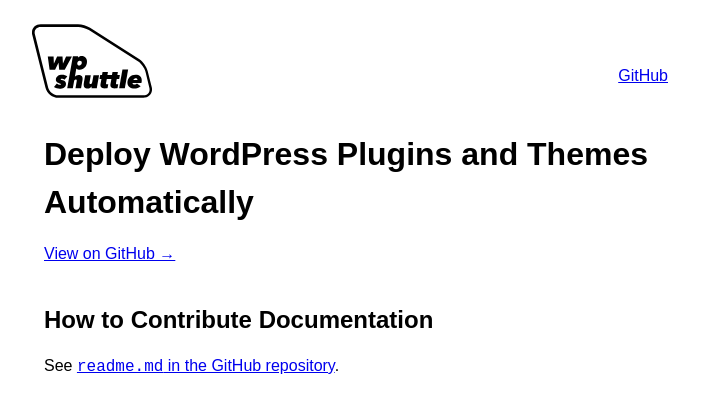
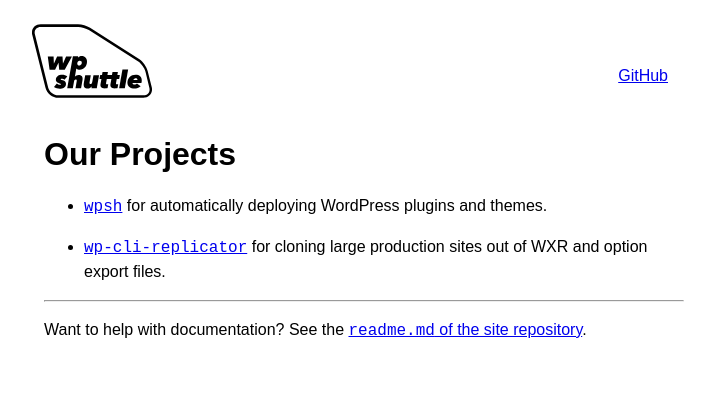
Before and after one commit to wpsh/wpsh.org, a Jekyll site: the page built from docs/index.md, in a window 1280 px wide. Shown: the top 413 px of the page, without its empty margins (284-999 px from the left). Built offline with Jekyll 4.4.1, drawn with Linux system fonts in a browser that asks for light colours.

Commit message:
Make it a project index page instead

```diff
--- a/docs/index.md
+++ b/docs/index.md
@@ -1,12 +1,13 @@
 ---
-title: Automatic Deployments for WordPress Plugins and Themes
+title: Awesome Tools for WordPress Development
 ---
 
-# Deploy WordPress Plugins and Themes Automatically
+# Our Projects
 
-[View on GitHub →](https://github.com/wpsh/wpsh)
+- [`wpsh`](https://github.com/wpsh/wpsh) for automatically deploying WordPress plugins and themes.
 
+- [`wp-cli-replicator`](https://github.com/wpsh/wp-cli-replicator) for cloning large production sites out of WXR and option export files.
 
-## How to Contribute Documentation
+---
 
-See [`readme.md` in the GitHub repository](https://github.com/wpsh/wpsh.org).
+Want to help with documentation? See the [`readme.md` of the site repository](https://github.com/wpsh/wpsh.org).
```
